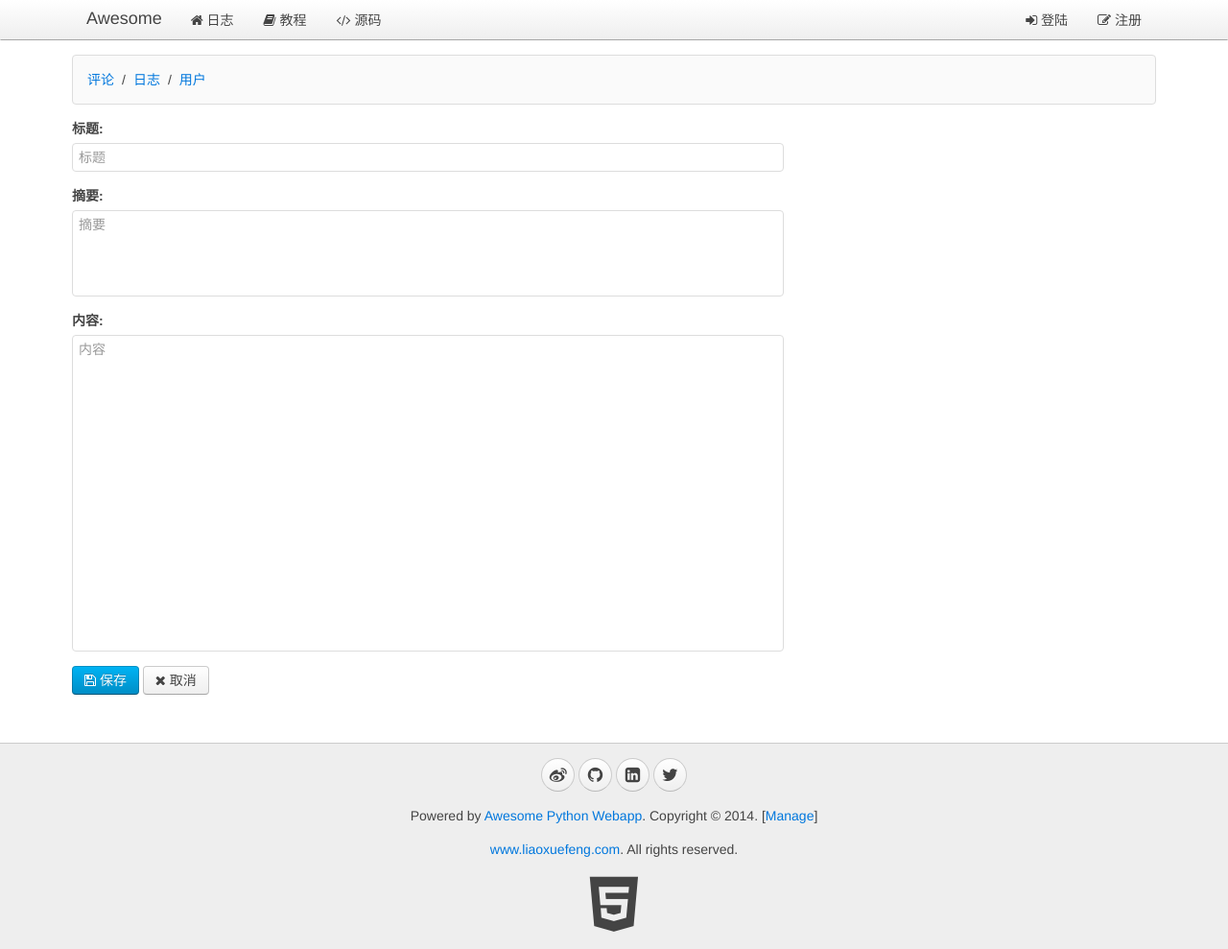
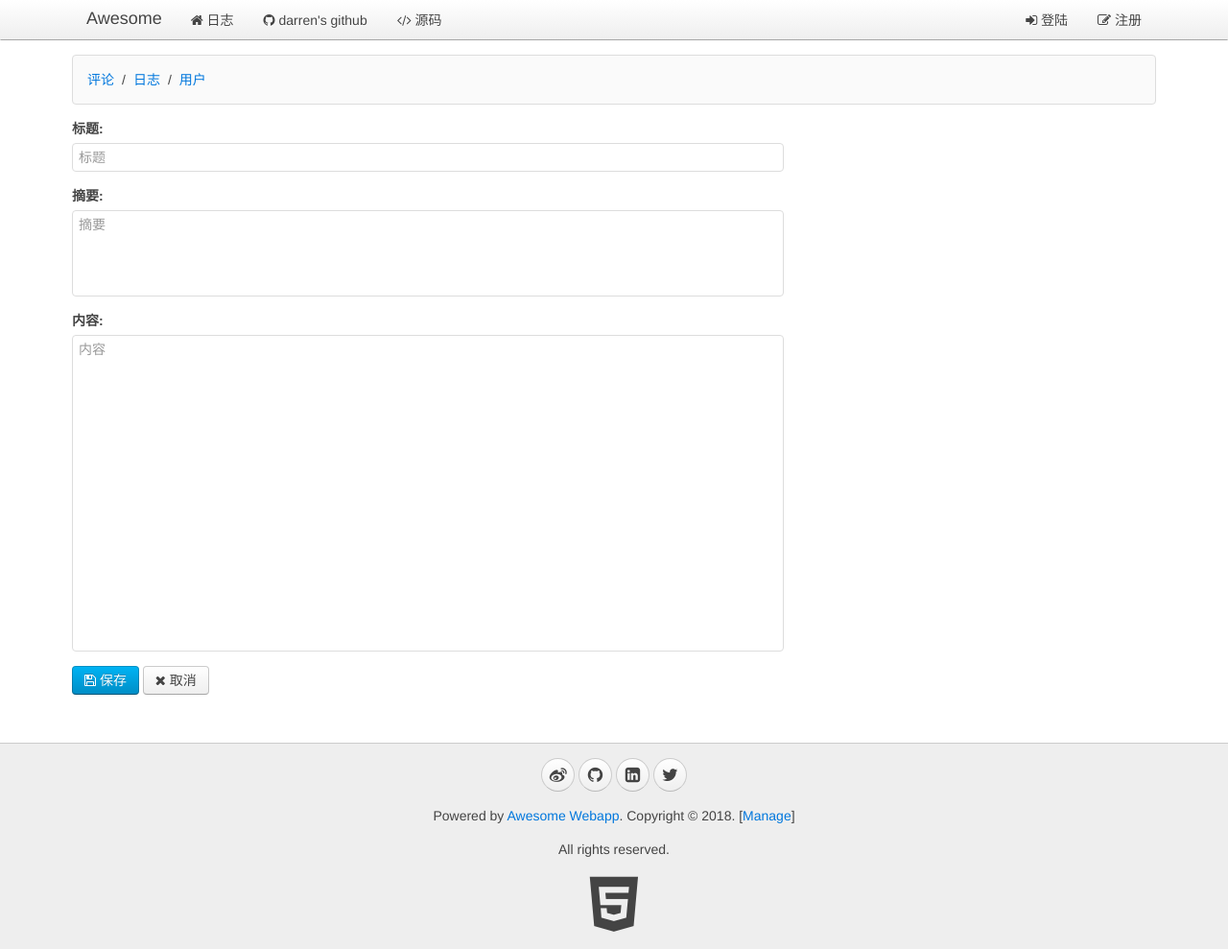
Before and after one commit to s-darren/webapp, a Python web app: template www/templates/manage_blog_edit.html in a window 1280 px wide. Shown: the whole page at 96% size. Run offline with Jinja, Linux system fonts and the light colour scheme; the template is opened without the code that fills it, so the values that code supplies are empty.

Commit message:
version 0.1

```diff
--- a/fabfile.py
+++ b/fabfile.py
@@ -13,7 +13,8 @@ from fabric.api import *
 env.user = 'darren'
 env.password = '12345'
 env.sudo_user = 'root'
-env.hosts = ['192.168.0.106']
+env.hosts = ['45.78.37.79']
+env.port = 26931
 
 db_user = 'www-data'
 db_password = 'www-data'
--- a/www/templates/__base__.html
+++ b/www/templates/__base__.html
@@ -38,8 +38,8 @@
             <a href="/" class="uk-navbar-brand">Awesome</a>
             <ul class="uk-navbar-nav">
                 <li data-url="blogs"><a href="/"><i class="uk-icon-home"></i> 日志</a></li>
-                <li><a target="_blank" href="#"><i class="uk-icon-book"></i> 教程</a></li>
-                <li><a target="_blank" href="#"><i class="uk-icon-code"></i> 源码</a></li>
+                <li><a target="_blank" href="https://github.com/s-darren"><i class="uk-icon-github"></i> darren's github</a></li>
+                <li><a target="_blank" href="https://github.com/s-darren/webapp"><i class="uk-icon-code"></i> 源码</a></li>
             </ul>
             <div class="uk-navbar-flip">
                 <ul class="uk-navbar-nav">
@@ -75,12 +75,12 @@
             <div class="uk-panel uk-margin-top uk-margin-bottom">
                 <p>
                     <a target="_blank" href="#" class="uk-icon-button uk-icon-weibo"></a>
-                    <a target="_blank" href="#" class="uk-icon-button uk-icon-github"></a>
+                    <a target="_blank" href="https://github.com/s-darren" class="uk-icon-button uk-icon-github"></a>
                     <a target="_blank" href="#" class="uk-icon-button uk-icon-linkedin-square"></a>
                     <a target="_blank" href="#" class="uk-icon-button uk-icon-twitter"></a>
                 </p>
-                <p>Powered by <a href="#">Awesome Python Webapp</a>. Copyright &copy; 2014. [<a href="/manage/" target="_blank">Manage</a>]</p>
-                <p><a href="http://www.liaoxuefeng.com/" target="_blank">www.liaoxuefeng.com</a>. All rights reserved.</p>
+                <p>Powered by <a href="#">Awesome Webapp</a>. Copyright &copy; 2018. [<a href="/manage/" target="_blank">Manage</a>]</p>
+                <p>All rights reserved.</p>
                 <a target="_blank" href="#"><i class="uk-icon-html5" style="font-size:64px; color: #444;"></i></a>
             </div>
         </div>
--- a/www/templates/blogs.html
+++ b/www/templates/blogs.html
@@ -30,7 +30,7 @@
             <ul class="uk-list uk-list-line">
                 <li><i class="uk-icon-thumbs-o-up"></i> <a target="_blank" href="http://www.liaoxuefeng.com/category/0013738748415562fee26e070fa4664ad926c8e30146c67000">编程</a></li>
                 <li><i class="uk-icon-thumbs-o-up"></i> <a target="_blank" href="http://www.liaoxuefeng.com/category/0013738748248885ddf38d8cd1b4803aa74bcda32f853fd000">读书</a></li>
-                <li><i class="uk-icon-thumbs-o-up"></i> <a target="_blank" href="http://www.liaoxuefeng.com/wiki/001374738125095c955c1e6d8bb493182103fac9270762a000">Python教程</a></li>
+                <li><i class="uk-icon-thumbs-o-up"></i> <a target="_blank" href="https://www.liaoxuefeng.com/wiki/0014316089557264a6b348958f449949df42a6d3a2e542c000">Python教程</a></li>
                 <li><i class="uk-icon-thumbs-o-up"></i> <a target="_blank" href="http://www.liaoxuefeng.com/wiki/0013739516305929606dd18361248578c67b8067c8c017b000">Git教程</a></li>
             </ul>
         </div>
```
Also changed, not shown: README.md.
